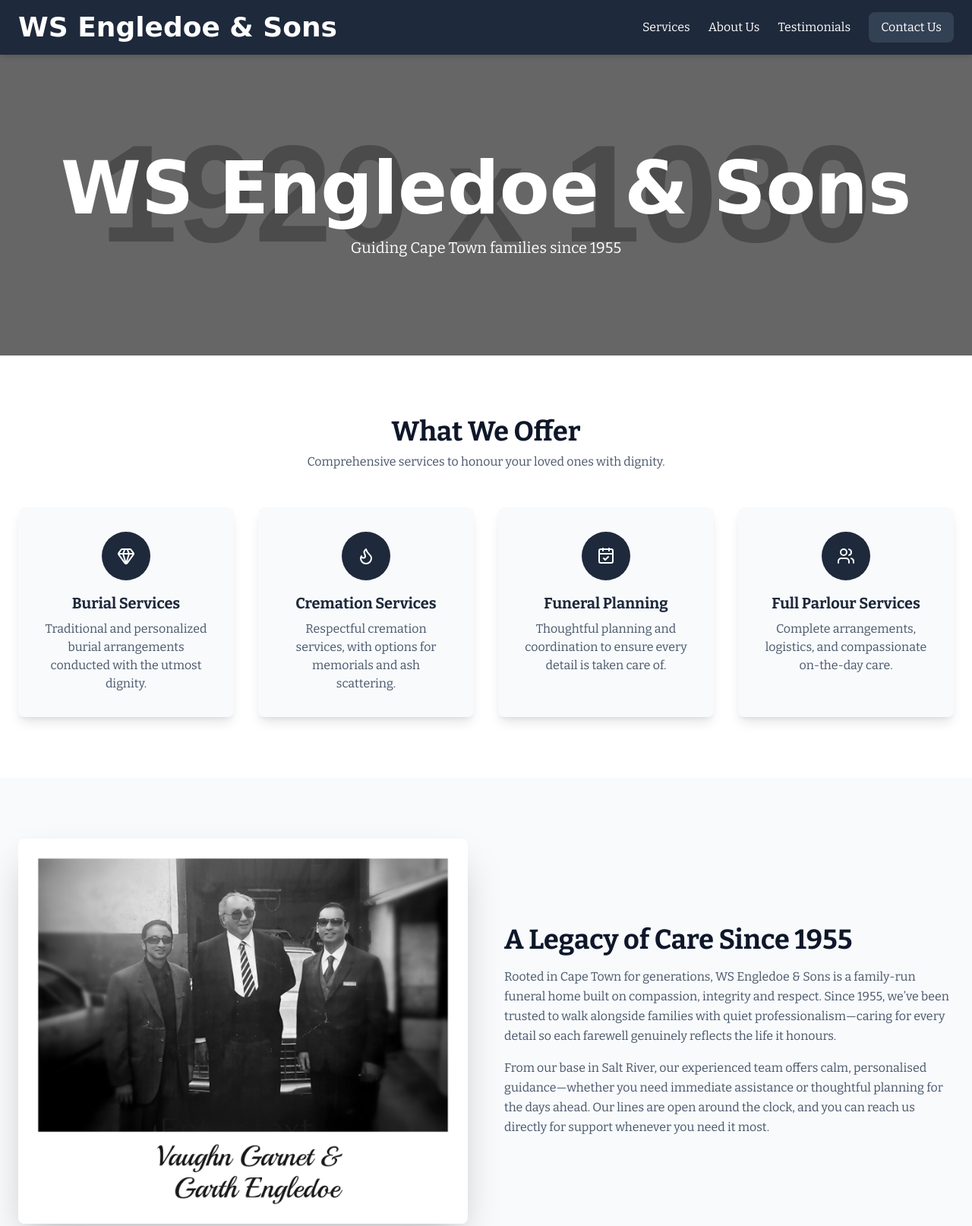
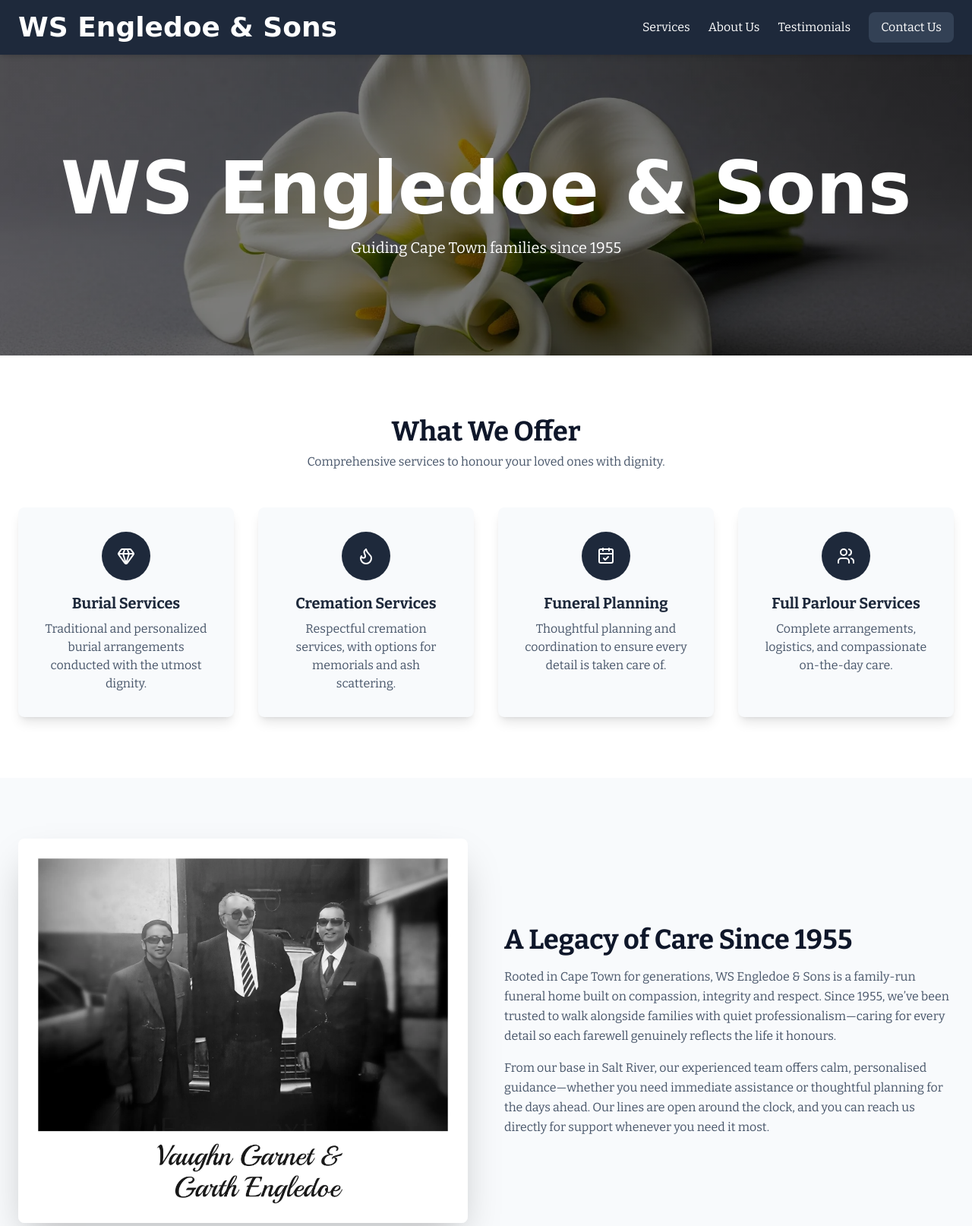
Before and after one commit to Grifter182/engledoe, a plain HTML site: page index.html in a window 1280 px wide. Shown: the top 1614 px of the page at 76% size. Drawn offline with nearby package versions, Linux system fonts and the light colour scheme; placeholder pictures from the web are drawn by us; a web font is replaced by a local one.

Commit message:
Update index.html

```diff
--- a/index.html
+++ b/index.html
@@ -42,11 +42,8 @@
             100% { transform: translateX(-50%); }
         }
         .hero-bg {
-            /* * FIX: Replaced the local 'hero.png' with a placeholder image.
-             * The original file path couldn't be loaded, which caused the banner to appear empty.
-             * The z-index on the sticky header is correct for its functionality.
-            */
-            background-image: linear-gradient(rgba(0,0,0,0.5), rgba(0,0,0,0.5)), url('https://placehold.co/1920x1080/475569/f1f5f9?text=Guiding+Families+with+Care');
+            /* The background image is now set to use hero.png from the root folder */
+            background-image: linear-gradient(rgba(0,0,0,0.5), rgba(0,0,0,0.5)), url('hero.webp');
             background-size: cover;
             background-position: center;
         }
@@ -139,7 +136,7 @@
         <section id="about" class="py-20">
             <div class="container mx-auto px-6 grid md:grid-cols-2 gap-12 items-center">
                 <div>
-                    <img src="family.jpg" alt="WS Engledoe and Sons Team" class="rounded-lg shadow-2xl">
+                    <img src="family.webp" alt="WS Engledoe and Sons Team" class="rounded-lg shadow-2xl">
                 </div>
                 <div>
                     <h2 class="text-3xl md:text-4xl font-bold text-slate-900 mb-4">A Legacy of Care Since 1955</h2>
@@ -229,8 +226,10 @@
                         </div>
                     </div>
                     <div class="mt-8 rounded-lg overflow-hidden shadow-lg">
-                        <!-- Placeholder for map. An interactive map would require an API key. -->
-                        <img src="https://placehold.co/600x400/e2e8f0/4a5568?text=Map+to+12+Spencer+Road" alt="Map showing business location" class="w-full h-full object-cover">
+                        <!-- The image is now wrapped in an anchor tag to link to Google Maps -->
+                        <a href="https://www.google.com/maps/search/?api=1&query=12+Spencer+Road,+Salt+River,+Cape+Town,+7925" target="_blank" rel="noopener noreferrer">
+                            <img src="https://placehold.co/600x400/e2e8f0/4a5568?text=Map+to+12+Spencer+Road" alt="Map showing business location" class="w-full h-full object-cover">
+                        </a>
                     </div>
                 </div>
                 <div>
```
